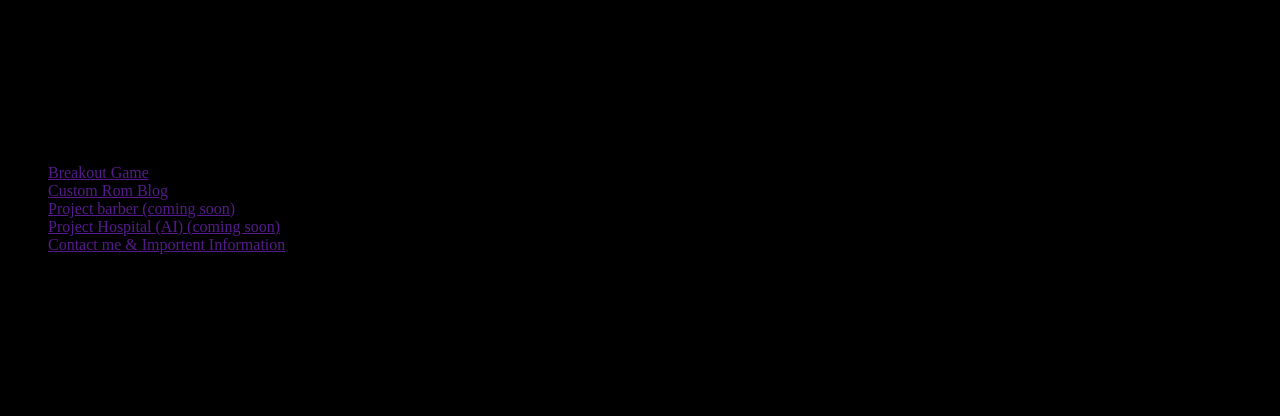
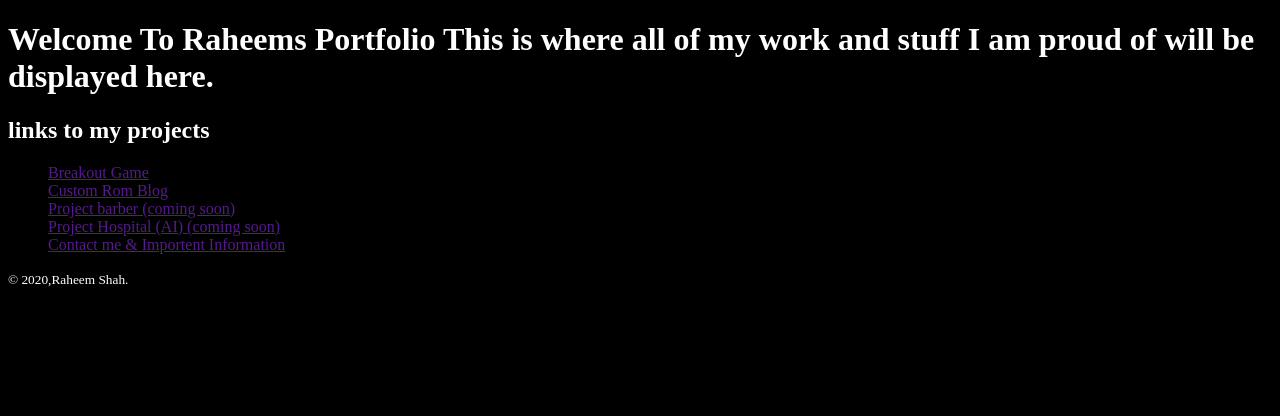
Before and after one commit to Raheemshah2809/My-Portfolio, a plain HTML site: page index.html in a window 1280 px wide. Drawn offline with Linux system fonts and the light colour scheme.

Commit message:
major commit 1

```diff
--- a/index.html
+++ b/index.html
@@ -13,8 +13,8 @@
 
 
     <header>
-        <h1>Welcome To Raheems Portfolio This is where all of my work and stuff I am proud of will be displayed here.</h1>
-        <h2>links to my projects</h2>
+        <h1 class="header1">Welcome To Raheems Portfolio This is where all of my work and stuff I am proud of will be displayed here.</h1>
+        <h2 class="subheader1">links to my projects</h2>
     </header>
 
     <nav>
@@ -26,28 +26,10 @@
         <li><a href="">Contact me & Importent Information</a></li>
     </ul>
     </nav>
+              <footer>
+                <small class="small">&copy; 2020,Raheem Shah.</small>
+            </footer>
 
-    <main>
-
-            <h2>Weekly Posts</h2>
-
-        <article>
-            <header>
-            <h3>Week 1: ...</h3>
-            </header>
-                <p>Lorem ipsum dolor sit amet, consectetur adipiscing elit. Nunc volutpat, risus et hendrerit consequat, ante lectus
-porttitor tellus, eget blandit urna nibh a metus. </p>
-
-        <p>Some reference here to my own reading and research, explaining what I have done and what I have learned from it.</p>
-
-        </article>
-
-    </main>
-        <aside>
-
-            <h2>References</h2>
-
-                <ol>
-                    <li>...</li>
-                    <li>...</li>
-                </ol>
+            </div>
+        </body>
+        </html>
--- a/main.css
+++ b/main.css
@@ -1,3 +1,10 @@
 body {
-    background-color: black ;
+background-color: black}
+.header1 {
+color: white ;}
+
+.subheader1 {
+color:white ;}
+.small{
+    color: white;
 }
```
